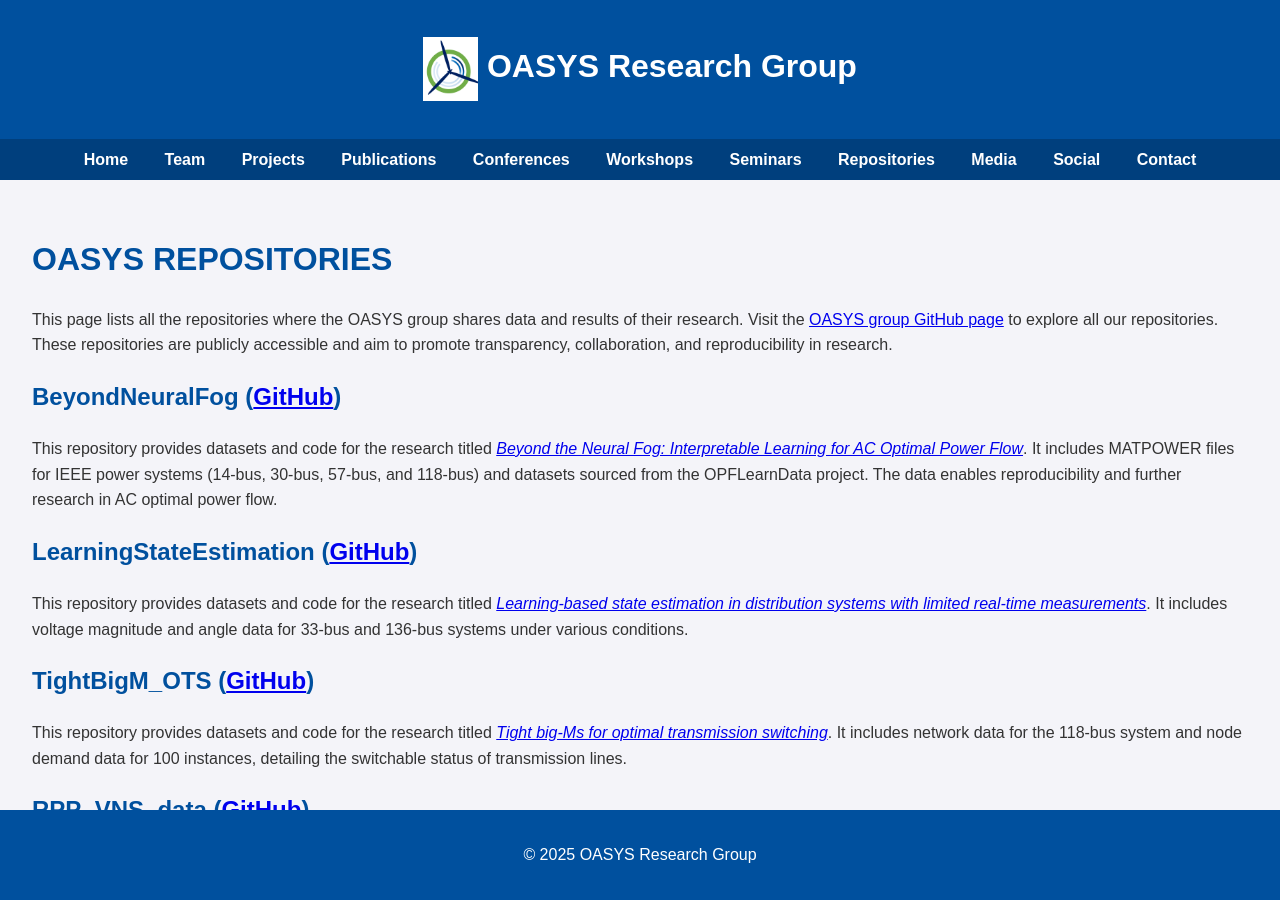
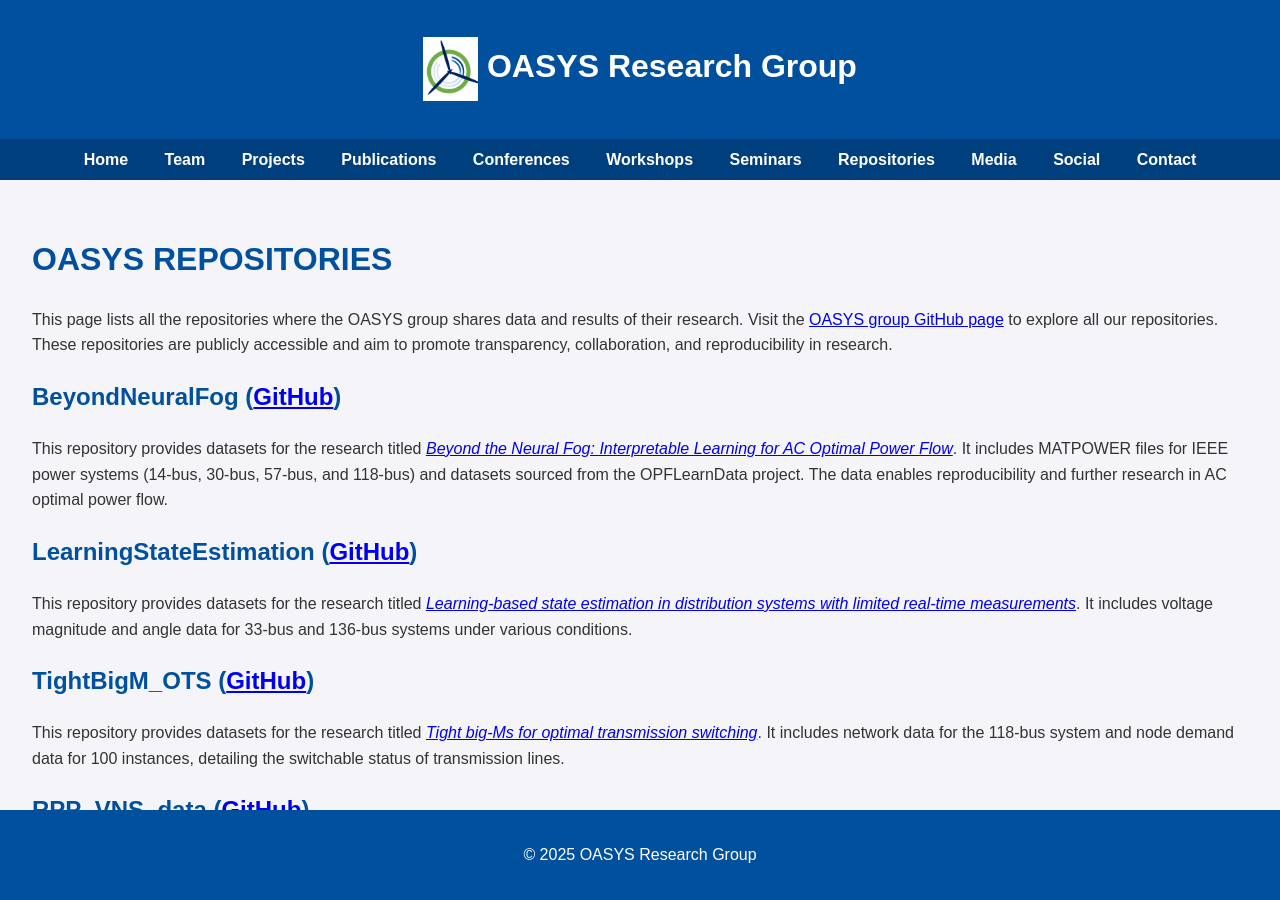
Before and after one commit to groupoasys/groupoasys.github.io, a Jekyll site: the page built from repositories.md, in a window 1280 px wide and 900 px high. Built offline with Jekyll 4.4.1, drawn with Linux system fonts in a browser that asks for light colours.

Commit message:
small fix

```diff
--- a/repositories.md
+++ b/repositories.md
@@ -12,15 +12,15 @@
 
 ## BeyondNeuralFog ([GitHub](https://github.com/groupoasys/BeyondNeuralFog))
 
-This repository provides datasets and code for the research titled [*Beyond the Neural Fog: Interpretable Learning for AC Optimal Power Flow*](https://doi.org/10.7799/1827404). It includes MATPOWER files for IEEE power systems (14-bus, 30-bus, 57-bus, and 118-bus) and datasets sourced from the OPFLearnData project. The data enables reproducibility and further research in AC optimal power flow.
+This repository provides datasets for the research titled [*Beyond the Neural Fog: Interpretable Learning for AC Optimal Power Flow*](https://doi.org/10.7799/1827404). It includes MATPOWER files for IEEE power systems (14-bus, 30-bus, 57-bus, and 118-bus) and datasets sourced from the OPFLearnData project. The data enables reproducibility and further research in AC optimal power flow.
 
 ## LearningStateEstimation ([GitHub](https://github.com/groupoasys/LearningStateEstimation))
 
-This repository provides datasets and code for the research titled [*Learning-based state estimation in distribution systems with limited real-time measurements*](https://doi.org/10.1016/j.epsr.2023.108517). It includes voltage magnitude and angle data for 33-bus and 136-bus systems under various conditions.
+This repository provides datasets for the research titled [*Learning-based state estimation in distribution systems with limited real-time measurements*](https://doi.org/10.1016/j.epsr.2023.108517). It includes voltage magnitude and angle data for 33-bus and 136-bus systems under various conditions.
 
 ## TightBigM_OTS ([GitHub](https://github.com/groupoasys/TightBigM_OTS))
 
-This repository provides datasets and code for the research titled [*Tight big-Ms for optimal transmission switching*](https://www.sciencedirect.com/science/article/pii/S0378779624005066). It includes network data for the 118-bus system and node demand data for 100 instances, detailing the switchable status of transmission lines.
+This repository provides datasets for the research titled [*Tight big-Ms for optimal transmission switching*](https://www.sciencedirect.com/science/article/pii/S0378779624005066). It includes network data for the 118-bus system and node demand data for 100 instances, detailing the switchable status of transmission lines.
 
 ## RPP_VNS_data ([GitHub](https://github.com/groupoasys/RPP_VNS_data))
 
```
